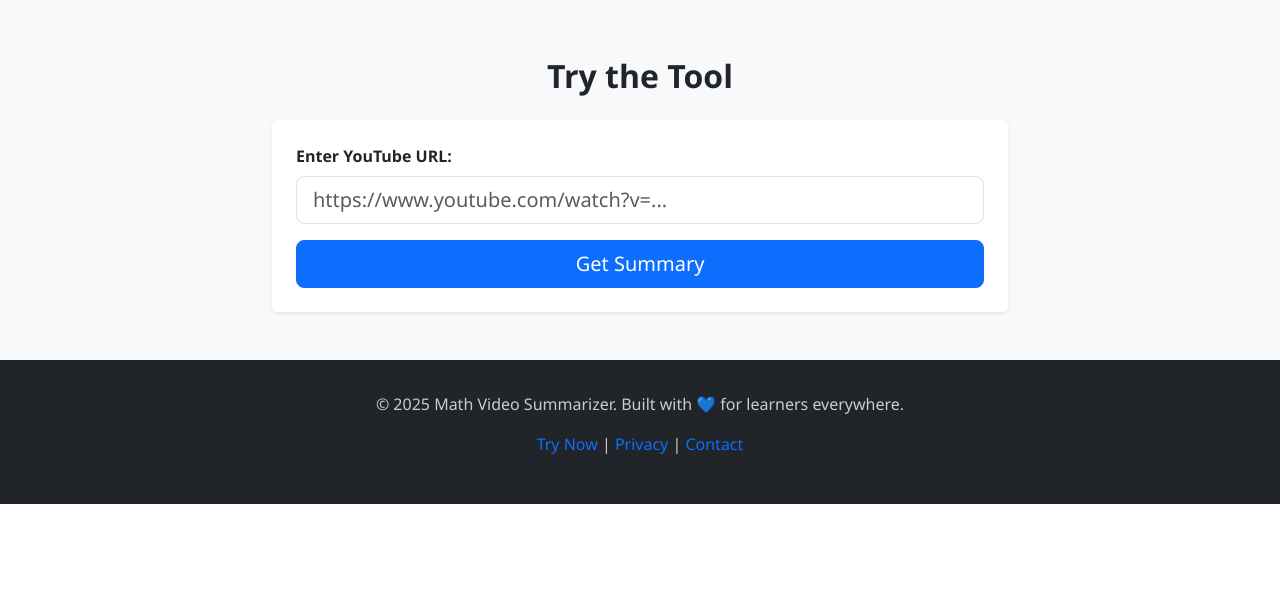
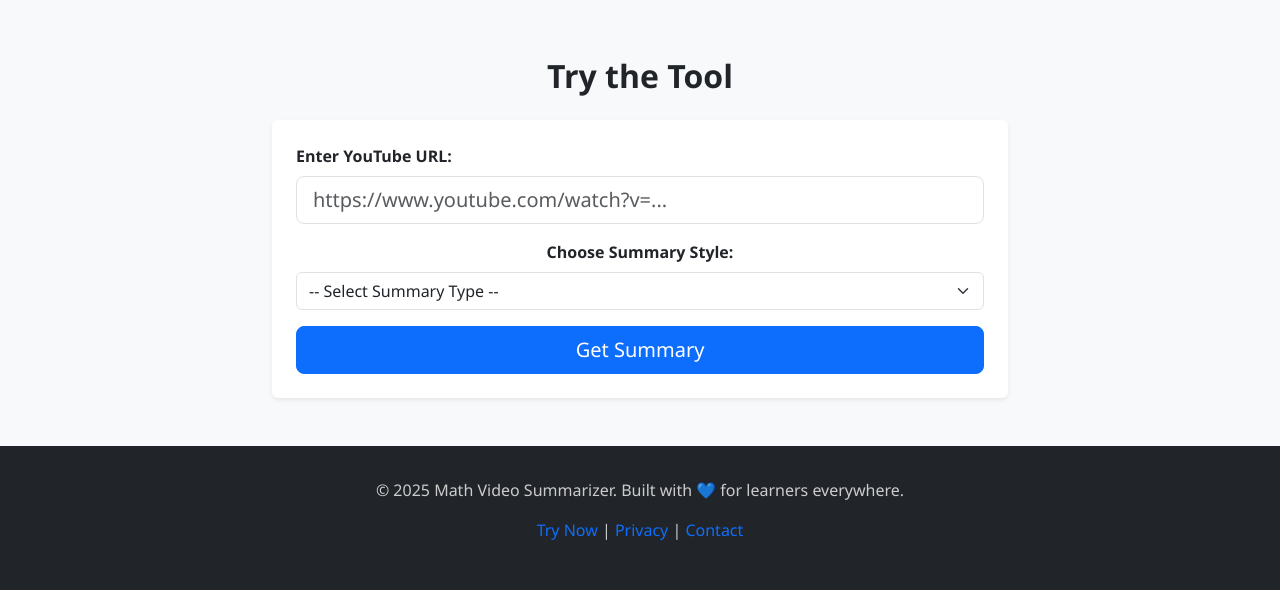
Before and after one commit to samiksha-levelup/-PP-ROJECT, a Flask app: page / in a window 1280 px wide. Shown: the part 1027-1617 px from the top of the page. Before the commit the page ends 1531 px from the top, so only its background shows below. Run offline with Flask 3, Linux system fonts and the light colour scheme.

Commit message:
Update index.html

```diff
--- a/templates/index.html
+++ b/templates/index.html
@@ -144,6 +144,19 @@
               <input type="url" class="form-control form-control-lg" id="youtubeUrlInput"
                 placeholder="https://www.youtube.com/watch?v=..." required />
             </div>
+            <!-- 🔽 INSERTED SUMMARY TYPE DROPDOWN -->
+            <div class="mb-3">
+              <label for="summaryStyleSelect" class="form-label fw-semibold text-center d-block">Choose Summary
+                Style:</label>
+              <select id="summaryStyleSelect" class="form-select" required>
+                <option value="">-- Select Summary Type --</option>
+                <option value="summary_short">Short Summary</option>
+
+                <option value="summary_long">Medium Summary</option>
+                <option value="summary_formal">Formal Style</option>
+                <option value="summary_simple">Simplified</option>
+              </select>
+            </div>
             <div class="d-grid">
               <button type="submit" class="btn btn-primary btn-lg">Get Summary</button>
             </div>
@@ -163,7 +176,7 @@
             </button>
 
             <button type="button" class="btn btn-outline-secondary" onclick="showTab('examples')">
-              <i class="bi bi-lightbulb"></i> Examples
+              <i class="bi bi-lightbulb"></i> Examples/Explanation
             </button>
           </div>
 
@@ -192,6 +205,11 @@
             <i class="bi bi-hand-thumbs-down fs-3"></i>
           </button>
           <div id="feedbackMessage" class="mt-2 text-success fw-semibold"></div>
+          <!-- Below feedbackMessage inside #feedbackSection -->
+          <button id="regenerateBtn" class="btn btn-warning mt-3 d-none" onclick="regenerateSummary()">
+            <i class="bi bi-arrow-repeat"></i> Regenerate Summary
+          </button>
+
         </div>
 
       </div>
@@ -240,6 +258,15 @@
     const feedbackSection = document.getElementById("feedbackSection");
     const feedbackMessage = document.getElementById("feedbackMessage");
 
+
+
+
+    // Store all summaries from backend response here
+    let allSummaries = {};
+
+
+
+
     youtubeForm.addEventListener("submit", async (e) => {
       e.preventDefault();
 
@@ -268,32 +295,52 @@
       resultsSection.classList.remove("d-none");
       showTab("summary");
 
+      // ✅ Get the selected summary type from dropdown
+      const summaryType = document.getElementById("summaryStyleSelect").value;
+      if (!summaryType) {
+        alert("Please select a summary type");
+        return;
+      }
+
+      // ✅ Store it for feedback
+      window.currentSummaryType = summaryType;
+
       try {
         const response = await fetch("/youtube", {
           method: "POST",
           headers: { "Content-Type": "application/json" },
-          body: JSON.stringify({ url })
+          body: JSON.stringify({ url, summary_type: summaryType }) // 👈 include selected type
         });
 
         const data = await response.json();
         if (data.error) throw new Error(data.error);
 
-        summaryText.innerHTML = data.summary;
-        formulasText.innerHTML = data.formulas.length
+        // ✅ Store only the selected summary, fallback if needed
+        allSummaries = {
+          [summaryType]: data.summary || "No summary available."
+        };
+
+        // ✅ Show only the selected summary
+        summaryText.innerHTML = data.summary || "No summary available.";
+
+        formulasText.innerHTML = data.formulas && data.formulas.length
           ? data.formulas.map(f => `<p>${f}</p>`).join('')
           : "<p>No formulas found.</p>";
-        examplesText.innerHTML = data.examples.length
+
+        examplesText.innerHTML = data.examples && data.examples.length
           ? data.examples.map(e => `<p>${e}</p>`).join('')
           : "<p>No examples found.</p>";
 
         if (window.MathJax) MathJax.typesetPromise();
-        // Now that MathJax is done rendering, show feedback buttons
+
+        // ✅ Show feedback buttons after render
         feedbackSection.style.display = 'block';
 
       } catch (err) {
         summaryText.textContent = "Error: " + err.message;
         showTab("summary");
       }
+
     });
 
 
@@ -321,7 +368,8 @@
     async function sendFeedback(reward) {
       feedbackMessage.textContent = "Sending feedback...";
       const url = youtubeUrlInput.value.trim();
-      const summary = summaryText.innerText || summaryText.textContent;  // get the displayed summary text
+      const summary = summaryText.innerText || summaryText.textContent;
+      const variant = summaryStyleSelect.value;  // ✅ Get the selected summary variant
 
       try {
         const response = await fetch("/feedback", {
@@ -330,8 +378,9 @@
           body: JSON.stringify({
             user_id: getUserId(),
             video_url: url,
-            summary: summary,     // send summary here
-            feedback: reward,     // rename reward to feedback for clarity (optional)
+            summary: summary,
+            feedback: reward,
+            variant: variant,  // ✅ Send to backend
             timestamp: new Date().toISOString()
           }),
         });
@@ -340,6 +389,11 @@
 
         if (response.ok) {
           feedbackMessage.textContent = "Thanks for your feedback!";
+
+          // ✅ Show regenerate button only if thumbs down (feedback = 0)
+          if (reward === 0) {
+            document.getElementById("regenerateBtn").classList.remove("d-none");
+          }
         } else {
           throw new Error(data.error || "Failed to send feedback");
         }
@@ -347,6 +401,54 @@
         feedbackMessage.textContent = "Error: " + err.message;
       }
     }
+
+    summaryText.innerHTML = `
+  <div class="d-flex flex-column justify-content-center align-items-center" style="height: 150px;">
+    <div class="spinner-border text-warning mb-3" role="status" style="width: 2.5rem; height: 2.5rem;">
+      <span class="visually-hidden">Regenerating...</span>
+    </div>
+    <div class="text-muted">Regenerating summary...</div>
+  </div>
+`;
+
+
+    async function regenerateSummary() {
+      const url = youtubeUrlInput.value.trim();
+      const user_id = getUserId();
+
+      feedbackMessage.textContent = "Generating a new summary...";
+      const summaryType = document.getElementById("summaryStyleSelect").value;
+
+      try {
+        const response = await fetch("/resummarize", {
+          method: "POST",
+          headers: { "Content-Type": "application/json" },
+          body: JSON.stringify({ url, user_id, summary_type: summaryType }) // 👈 send style
+        });
+
+        const data = await response.json();
+        if (data.error) throw new Error(data.error);
+
+        summaryText.innerHTML = data.new_summary || "No summary available.";
+        if (window.MathJax) MathJax.typesetPromise();
+
+        feedbackMessage.textContent = "Here is a new version. Let us know if this is better!";
+        document.getElementById("regenerateBtn").classList.add("d-none");
+
+        if (!data.new_summary || data.new_summary.length < 30) {
+          summaryText.textContent = "❌ Regeneration failed or content is empty.";
+        } else {
+          summaryText.innerHTML = data.new_summary;
+        }
+
+
+        // Save current variant for RL tracking
+        summaryStyleSelect.value = data.variant || "summary_medium";
+      } catch (err) {
+        feedbackMessage.textContent = "Error: " + err.message;
+      }
+    }
+
 
 
     // Simple user ID generator stored in localStorage for persistence
```
